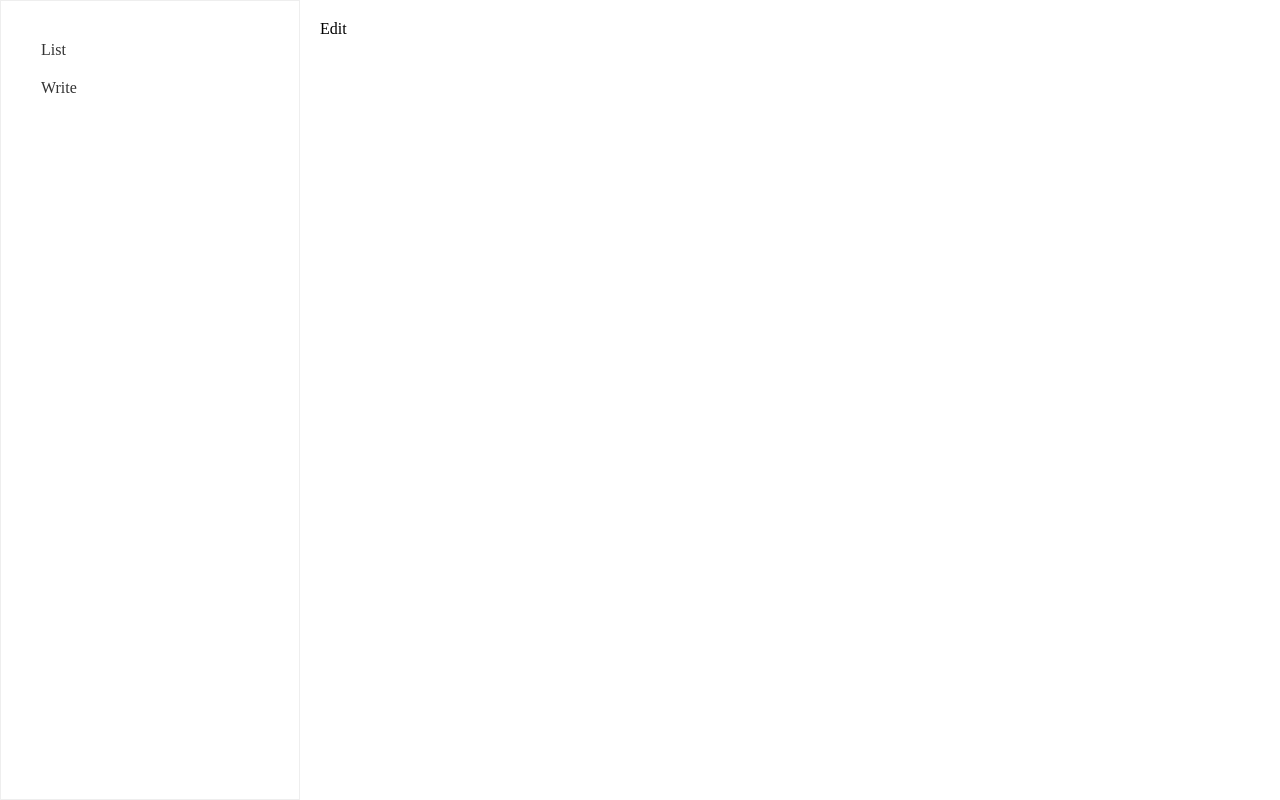
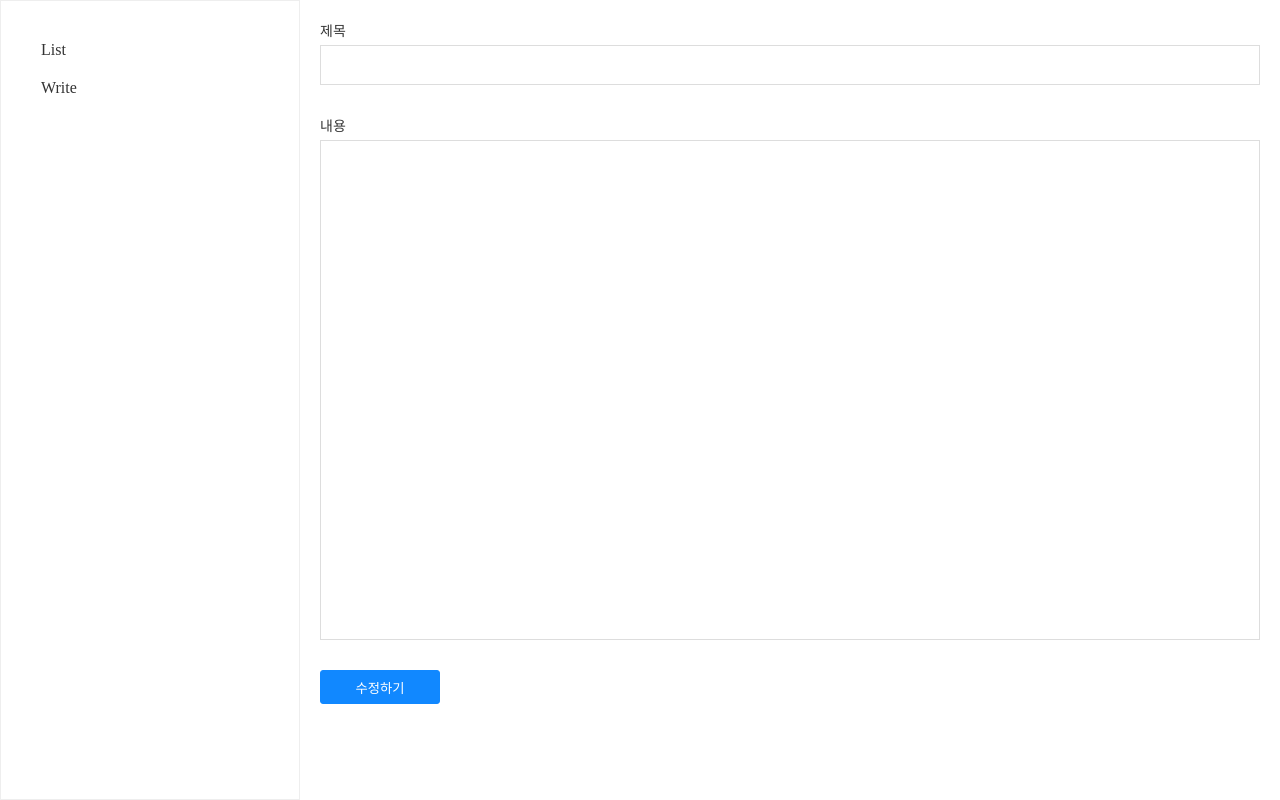
Before and after one commit to ping12271/blog1, a React (Create React App) app: page /edit/1 in a window 1280 px wide. Built offline with nearby package versions, Linux system fonts and the light colour scheme.

Commit message:
수정하기 추가

```diff
--- a/src/App.js
+++ b/src/App.js
@@ -30,7 +30,7 @@ const App = () => {
                 <Route exact path={'/'} component={List}/>
                 <Route path={'/detail/:id'} component={Detail}/>
                 <Route path={'/write'} component={Write}/>
-                <Route path={'/edit'} component={Edit}/>
+                <Route path={'/edit/:id'} component={Edit}/>
                 <Route component={PageNotFound}/>
             </Switch>
         </Template>
--- a/src/views/components/Blog/BlogForm.js
+++ b/src/views/components/Blog/BlogForm.js
@@ -1,31 +1,22 @@
 import React, {useState} from "react";
 import styled from "styled-components";
-import axios from 'axios';
-import {navigate} from "../../../lib/history";
 import {Button} from "../Button/Button.Styled";
 import {ButtonEnum} from "../../../constants";
 
-const BlogForm = () => {
+const BlogForm = ({onSubmit, buttonText}) => {
 
     const [title, setTitle] = useState('');
     const [content, setContent] = useState('');
 
-    const onSubmit = async (e) => {
-        e.preventDefault();
-        await axios({
-            method: 'post',
-            url: 'http://localhost:4000/blog',
-            data: {
+  return (
+    <Container>
+        <Form onSubmit={(e) => {
+            e.preventDefault();
+            onSubmit({
                 title,
                 content
-            }
-        })
-        navigate('/')
-    }
-
-  return (
-    <Container>
-        <Form onSubmit={onSubmit}>
+            })
+        }}>
             <FormGroup>
                 <Label htmlFor="title">제목</Label>
                 <Input
@@ -41,7 +32,7 @@ const BlogForm = () => {
                           onChange={(e) => {setContent(e.target.value)}}
                 />
             </FormGroup>
-            <Button sort={ButtonEnum.Primary}>추가</Button>
+            <Button sort={ButtonEnum.Primary}>{buttonText}</Button>
         </Form>
     </Container>
   )
--- /dev/null
+++ b/src/views/containers/DetailContainer.js
@@ -0,0 +1,40 @@
+import React, {useEffect, useState} from "react";
+import styled from "styled-components";
+import {withRouter} from "react-router-dom";
+import axios from "axios";
+import {Button} from "../components/Button/Button.Styled";
+import {ButtonEnum} from "../../constants";
+import {navigate} from "../../lib/history";
+
+const DetailContainer = ({match}) => {
+
+    const id = match.params.id;
+
+    const [blog, setBlog] = useState({})
+
+    useEffect(() => {
+        getBlogById()
+    }, [])
+
+    const getBlogById = async () => {
+        const result = await axios({
+            method: 'get',
+            url: `http://localhost:4000/blog/${id}`,
+        })
+        setBlog(result.data)
+    }
+
+  return (
+    <Container>
+        <h1>{blog.title}</h1>
+        <p>{blog.content}</p>
+        <Button sort={ButtonEnum.Info} onClick={() => navigate(`/edit/${id}`)}>수정하기</Button>
+    </Container>
+  )
+}
+
+const Container = styled.div`
+
+`;
+
+export default withRouter(DetailContainer);
--- /dev/null
+++ b/src/views/containers/EditContainer.js
@@ -0,0 +1,33 @@
+import React from "react";
+import styled from "styled-components";
+import BlogForm from "../components/Blog/BlogForm";
+import axios from "axios";
+import {withRouter} from "react-router-dom";
+import {navigate} from "../../lib/history";
+
+const EditContainer = ({match}) => {
+
+    const id = match.params.id;
+    const onSubmit = async (data) => {
+        console.log('@@', data)
+        const result = await axios({
+            method: 'put',
+            url: `http://localhost:4000/blog/${id}`,
+            data
+        })
+        console.log(result)
+        navigate(`/detail/${id}`)
+    }
+
+  return (
+    <Container>
+        <BlogForm onSubmit={onSubmit} buttonText={'수정하기'}/>
+    </Container>
+  )
+}
+
+const Container = styled.div`
+
+`;
+
+export default withRouter(EditContainer);
--- a/src/views/containers/WriteContainer.js
+++ b/src/views/containers/WriteContainer.js
@@ -1,16 +1,23 @@
 import React from "react";
 import styled from "styled-components";
 import BlogForm from "../components/Blog/BlogForm";
+import axios from "axios";
+import {navigate} from "../../lib/history";
 
 const WriteContainer = () => {
 
-    const addBlog = () => {
-
+    const onSubmit = async (data) => {
+        await axios({
+            method: 'post',
+            url: 'http://localhost:4000/blog',
+            data
+        })
+        navigate('/')
     }
 
   return (
     <Container>
-        <BlogForm/>
+        <BlogForm onSubmit={onSubmit} buttonText={'추가하기'}/>
     </Container>
   )
 }
--- a/src/views/pages/Detail.js
+++ b/src/views/pages/Detail.js
@@ -1,11 +1,12 @@
 import React from "react";
 import styled from "styled-components";
+import DetailContainer from "../containers/DetailContainer";
 
 const Detail = () => {
 
   return (
     <Container>
-        Detail
+        <DetailContainer/>
     </Container>
   )
 }
--- a/src/views/pages/Edit.js
+++ b/src/views/pages/Edit.js
@@ -1,11 +1,12 @@
 import React from "react";
 import styled from "styled-components";
+import EditContainer from "../containers/EditContainer";
 
 const Edit = () => {
 
   return (
     <Container>
-        Edit
+        <EditContainer/>
     </Container>
   )
 }
```
